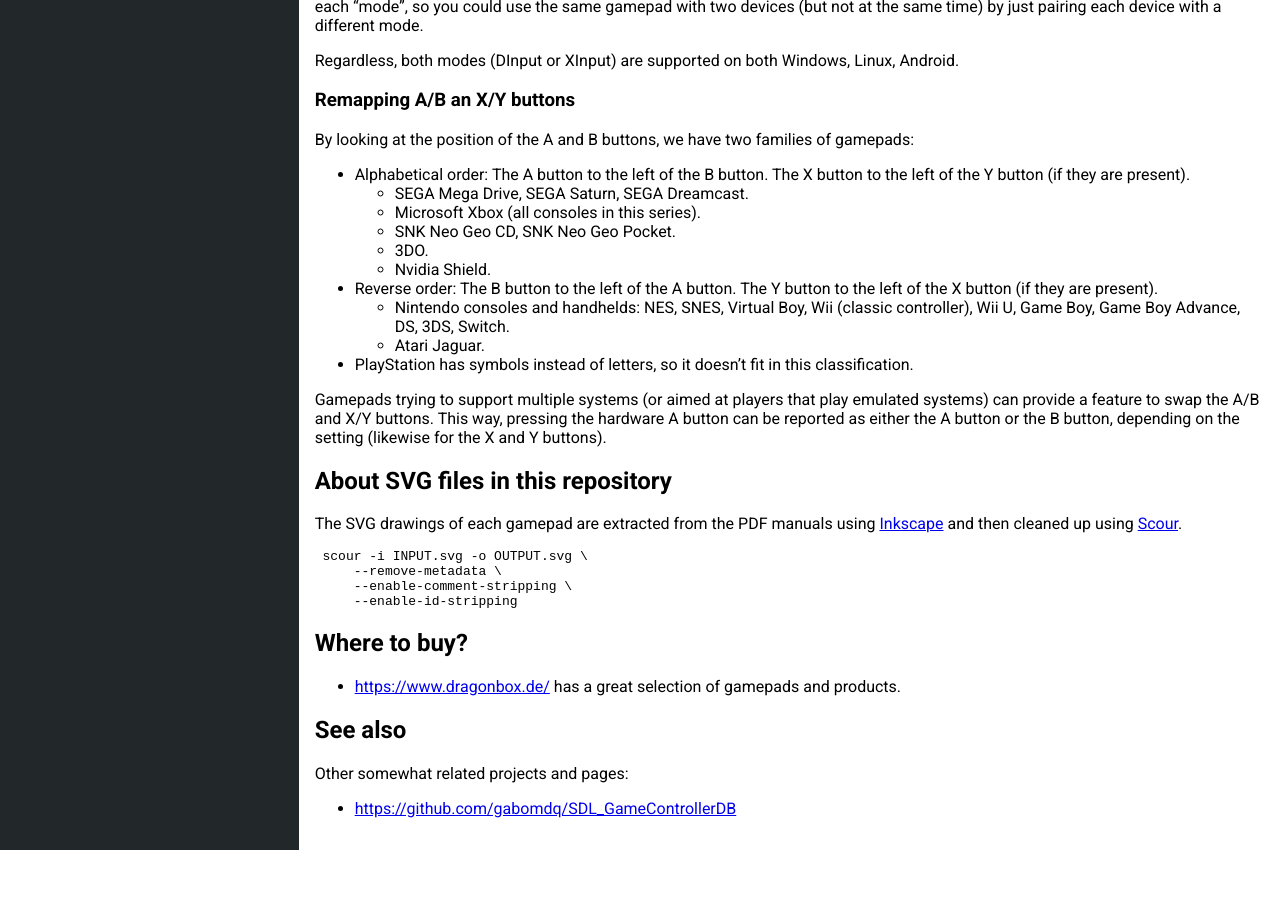
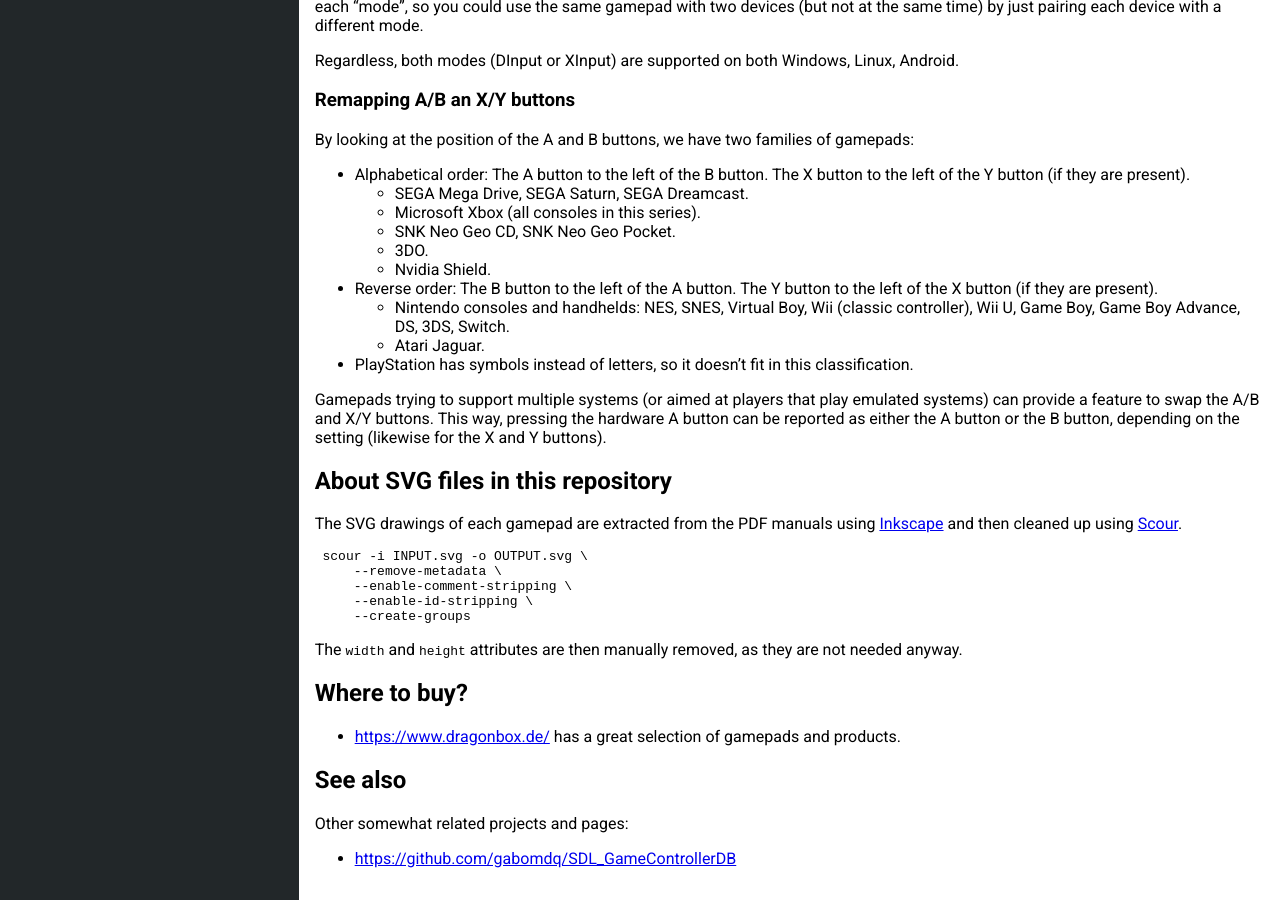
Before and after one commit to denilsonsa/gamepad-cheatsheet, a Jekyll site: the page built from README.md, in a window 1280 px wide and 900 px high, scrolled down 1082 px. Built offline with Jekyll 4.4.1, drawn with Linux system fonts in a browser that asks for light colours; our own code applies the rules of GitHub Pages for plain Markdown files; before the commit the page ends 1932 px from its top, so only the background shows below that.

Commit message:
Optimizing some SVG files
And other minor changes.

```diff
--- a/README.md
+++ b/README.md
@@ -72,7 +72,10 @@
      scour -i INPUT.svg -o OUTPUT.svg \
          --remove-metadata \
          --enable-comment-stripping \
-         --enable-id-stripping
+         --enable-id-stripping \
+         --create-groups
+
+The `width` and `height` attributes are then manually removed, as they are not needed anyway.
 
 ## Where to buy?
 
```
Also changed, not shown: _gamepads/ZhiXu_STK-7004X.md (+1 -0 lines), _gamepads/8BitDo_M30.svg, _gamepads/8BitDo_SN30_Pro_Plus.svg, _gamepads/Ipega_9017S.svg, _gamepads/ZhiXu_STK-7004X.svg.
